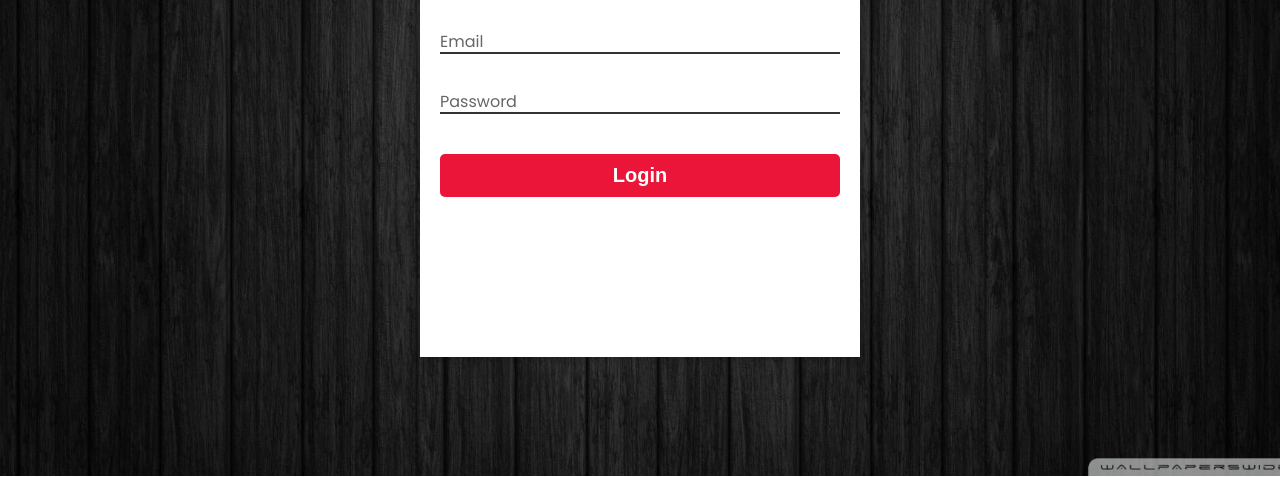
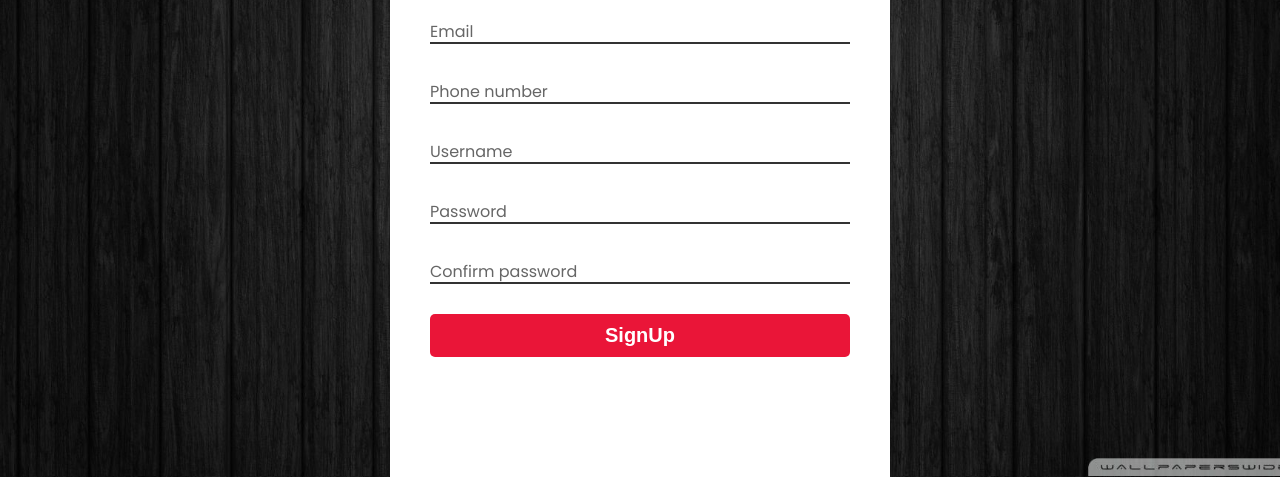
Before and after one commit to WisenBee/wisenbee.github.io, a plain HTML site: page html/signup.html in a window 1280 px wide. Shown: the part 324-801 px from the top of the page. Drawn offline with Linux system fonts and the light colour scheme.

Commit message:
Update signup.html

```diff
--- a/html/signup.html
+++ b/html/signup.html
@@ -1,11 +1,9 @@
 <!DOCTYPE html>
 <html>
-
 <head>
-	<title>Login Page</title>
-	<link rel="stylesheet" type="text/css" href="/css/Login.css">
+	<title>Sign up Page</title>
+	<link rel="stylesheet" type="text/css" href="/css/signup.css">
 </head>
-
 <body>
 <div class="hero">
 		<nav>
@@ -25,25 +23,38 @@
 				<button id="sign" onclick= "location.reload();location.href='/html/signup.php'; return false;">SignUp</button>
 			</div>
         </nav>
+
 	<div class="login-box">
-		<h1>Login</h1>
-		<form method="post" action="../additional/login.php">
-		<div class="inputBox">
-			<input type="text" id="email" name="email">
+		<h1>Sign up</h1>
+		<form action="../additional/signup.php" method="POST">
+
+			<div class="inputBox">
+			<input type="email" id="email" name="email"  required>
 			<span>Email</span>
-		</div>
+			</div>
 
-		<div class="inputBox">
+			<div class="inputBox">
+			<input type="number" id="number" name="number"  required>
+			<span>Phone number</span>
+			</div>
 
-			<input type="password" id="password" name="password" >
+			<div class="inputBox">
+			<input type="text" id="username" name="username" required>
+			<span>Username</span>
+			</div>
+
+			<div class="inputBox">
+			<input type="password" id="password" name="password"  required>
 			<span>Password</span>
-		</div>
+			</div>
 
-			<input type="submit" value="Login">
+			<div class="inputBox">
+			<input type="password" id="confPassword" name="confPassword"  required>
+			<span>Confirm password</span>
+			</div>
+
+			<input type="submit" value="SignUp">
 		</form>
 
-	</div>
-
 </body>
-
 </html>
```
